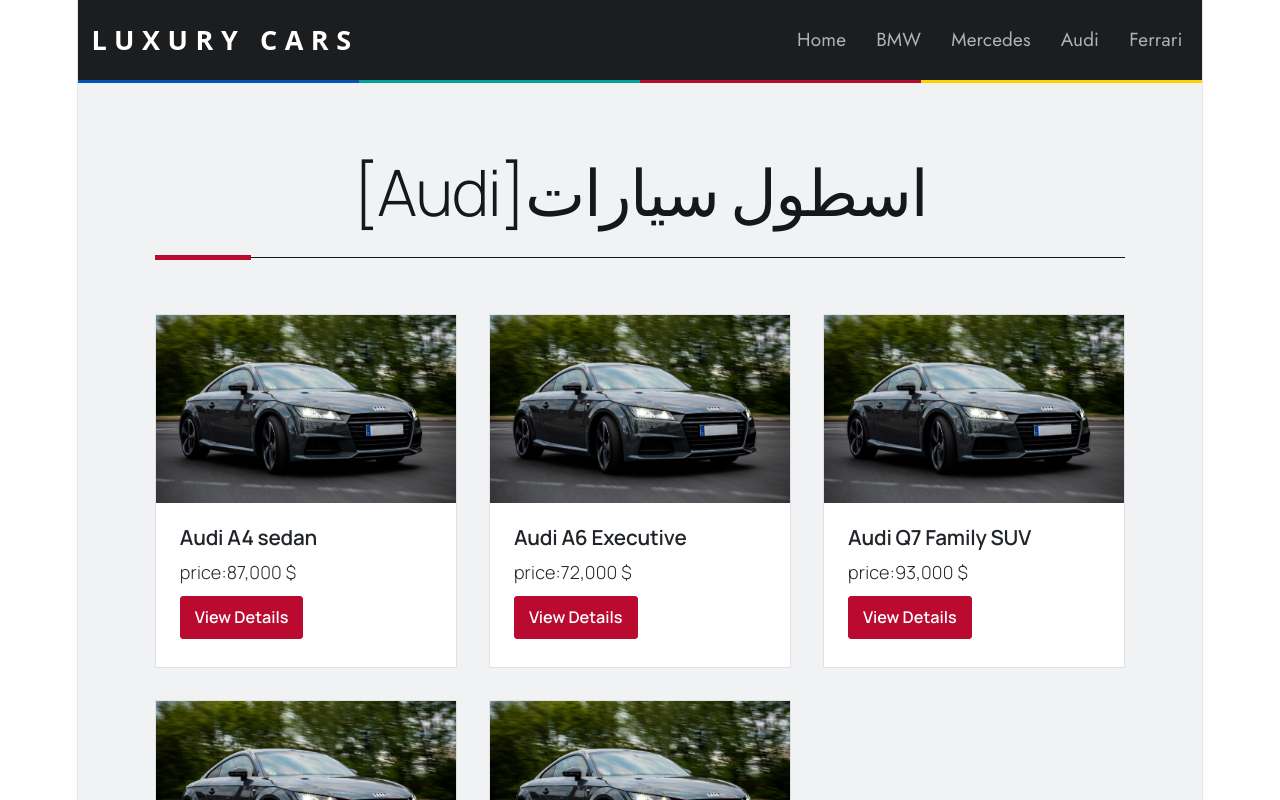
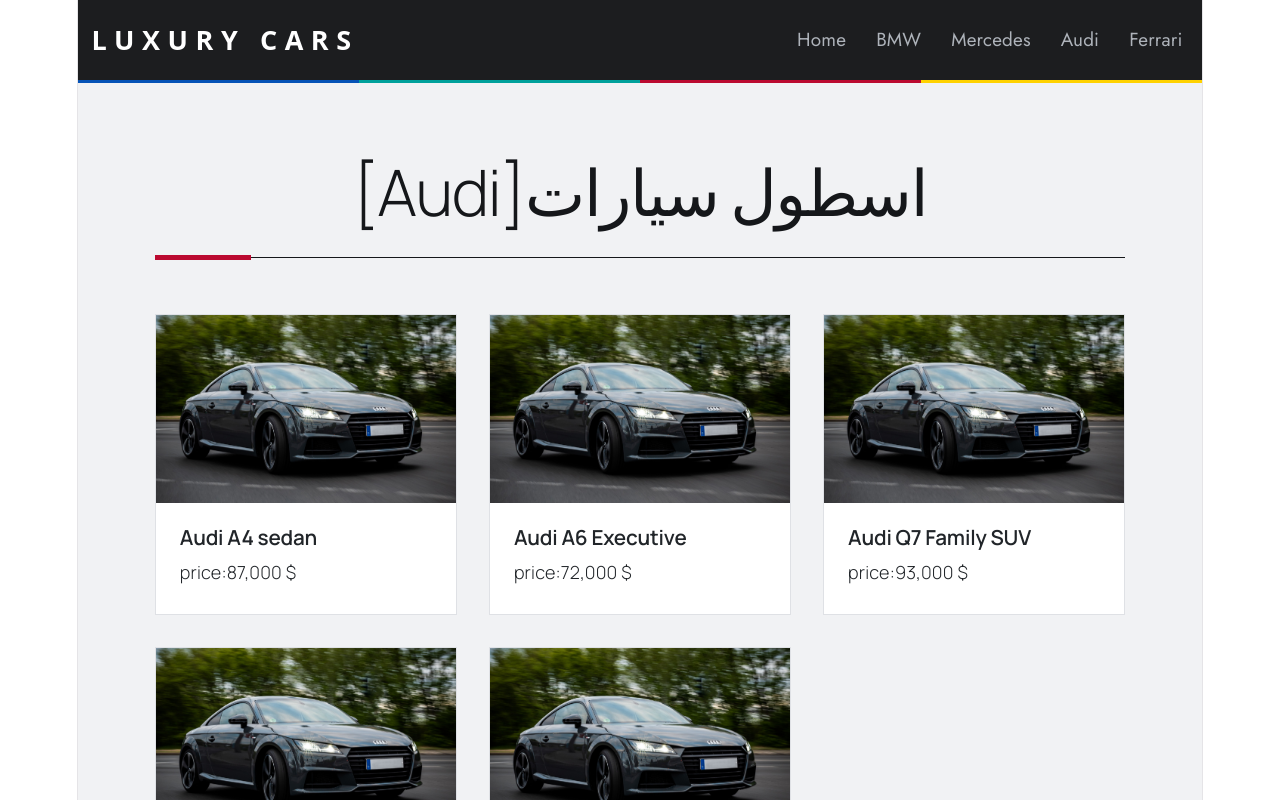
Before and after one commit to 52330361-Mahmoud/mahmoud-project-car, a React (Vite) app: page /Audi in a window 1280 px wide. Shown: the top 800 px of the page. Built offline with nearby package versions, Linux system fonts and the light colour scheme; a web font is replaced by a local one.

Commit message:
Buttonsss

```diff
--- a/src/Pages/Audi.jsx
+++ b/src/Pages/Audi.jsx
@@ -25,7 +25,7 @@ function Audi() {
             src={car.src}
             title={car.title}
             Price={car.price}
-            button={<button className="buy-btn">View Details</button>}
+
           />
         ))}
       </div>
--- a/src/Pages/Bmw.jsx
+++ b/src/Pages/Bmw.jsx
@@ -21,7 +21,7 @@ function BMW() {
         {cars.map((car) => (
           <div className="card-box" key={car.id}>
             <Cards src={car.src} title={car.title} Price={car.price} />
-            <button className="buy-btn">View Details</button>
+
 
           </div>
         ))}
--- a/src/Pages/Ferrari.jsx
+++ b/src/Pages/Ferrari.jsx
@@ -23,7 +23,7 @@ function Ferrari() {
             src={car.src}
             title={car.title}
             Price={car.price}
-            button={<button className="buy-btn">View Details</button>}
+
           />
         ))}
       </div>
--- a/src/Pages/Mercedes.jsx
+++ b/src/Pages/Mercedes.jsx
@@ -24,7 +24,7 @@ function Mercedes() {
             src={car.src}
             title={car.title}
             Price={car.price}
-            button={<button className="buy-btn">View Details</button>}
+
           />
         ))}
       </div>
```
